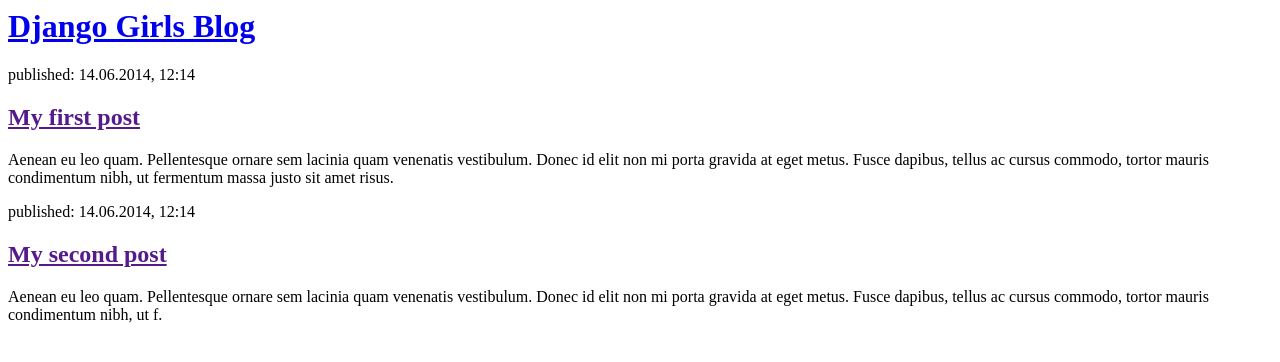
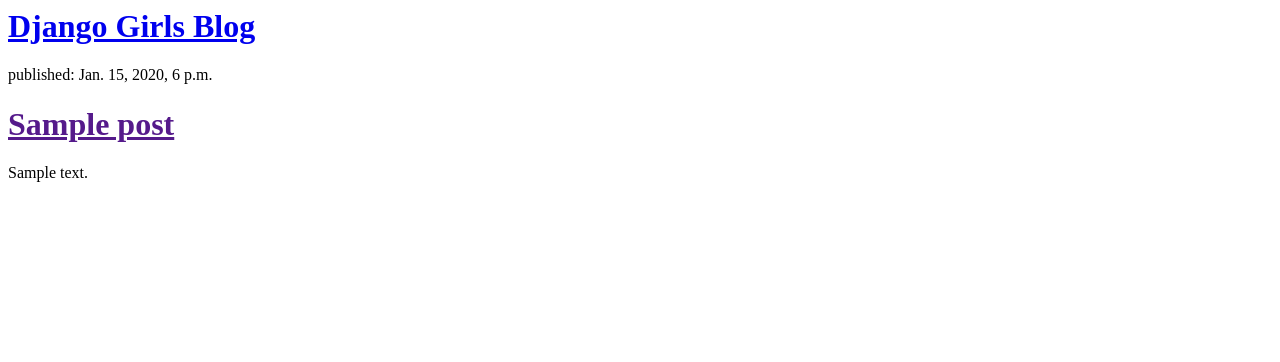
Before and after one commit to grobbie94/django, a Django app: template blogsite/templates/blogsite/post_list.html in a window 1280 px wide. Shown: the top 362 px of the page. Run offline with Django 3.2, Linux system fonts and the light colour scheme; the template is opened without the code that fills it: values that come from a table or form of the project are taken from there, others are empty; tables that the repository leaves empty hold one stand-in row (values such as "Sample post").

Commit message:
template improvements

```diff
--- a/blogsite/templates/blogsite/post_list.html
+++ b/blogsite/templates/blogsite/post_list.html
@@ -1,22 +1,18 @@
 <html>
     <head>
-        <title>Django Girls blog</title>
+        <title>Rob's Blog</title>
     </head>
     <body>
-        <div>
-            <h1><a href="/">Django Girls Blog</a></h1>
-        </div>
+      <div>
+        <h1><a href="/">Django Girls Blog</a></h1>
+      </div>
 
-        <div>
-            <p>published: 14.06.2014, 12:14</p>
-            <h2><a href="">My first post</a></h2>
-            <p>Aenean eu leo quam. Pellentesque ornare sem lacinia quam venenatis vestibulum. Donec id elit non mi porta gravida at eget metus. Fusce dapibus, tellus ac cursus commodo, tortor mauris condimentum nibh, ut fermentum massa justo sit amet risus.</p>
-        </div>
-
-        <div>
-            <p>published: 14.06.2014, 12:14</p>
-            <h2><a href="">My second post</a></h2>
-            <p>Aenean eu leo quam. Pellentesque ornare sem lacinia quam venenatis vestibulum. Donec id elit non mi porta gravida at eget metus. Fusce dapibus, tellus ac cursus commodo, tortor mauris condimentum nibh, ut f.</p>
-        </div>
+      {% for post in posts %}
+      <div>
+          <p>published: {{ post.published_date }}</p>
+          <h1><a href="">{{ post.title }}</a></h1>
+          <p>{{ post.text|linebreaksbr }}</p>
+      </div>
+      {% endfor %}
     </body>
 </html>
--- a/blogsite/views.py
+++ b/blogsite/views.py
@@ -2,7 +2,9 @@
 from __future__ import unicode_literals
 
 from django.shortcuts import render
-
+from django.utils import timezone
+from .models import Post
 # Create your views here.
 def post_list(request):
-    return render(request, 'blogsite/post_list.html', {})
+    posts = Post.objects.filter(published_date__lte = timezone.now()).order_by('published_date')
+    return render(request, 'blogsite/post_list.html', {'posts':posts})
```
